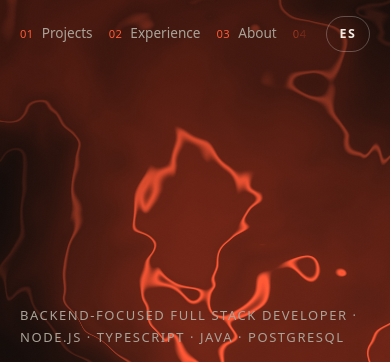
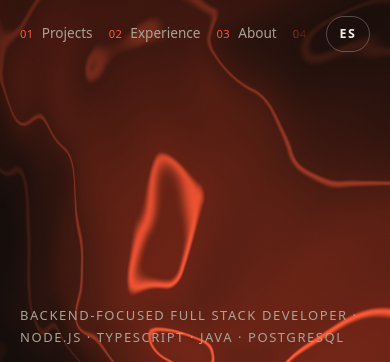
Before and after one commit to valenberdev/portfolio, an Astro site: page /en in a window 390 px wide. Shown: the top 362 px of the page. Built offline with nearby package versions, Linux system fonts and the light colour scheme; Astro itself is replaced by a stand-in of ours; animation ran at ten frames a second; a web font is replaced by a local one.

Commit message:
style: lighter shader noise and idle-time mount for better mobile performance

```diff
--- a/src/components/home/HeroShader.astro
+++ b/src/components/home/HeroShader.astro
@@ -65,7 +65,27 @@
     };
   }
 
-  document.addEventListener('astro:page-load', mount);
+  let scheduled = false;
+
+  function whenIdle(task: () => void) {
+    const run = () => {
+      if ('requestIdleCallback' in window) window.requestIdleCallback(task, { timeout: 2500 });
+      else setTimeout(task, 400);
+    };
+    if (document.readyState === 'complete') run();
+    else window.addEventListener('load', run, { once: true });
+  }
+
+  function schedule() {
+    if (scheduled) return;
+    scheduled = true;
+    whenIdle(() => {
+      scheduled = false;
+      mount();
+    });
+  }
+
+  document.addEventListener('astro:page-load', schedule);
 </script>
 
 <style>
--- a/src/scripts/shader/fragment.ts
+++ b/src/scripts/shader/fragment.ts
@@ -30,7 +30,7 @@ float noise(vec2 p) {
 float fbm(vec2 p) {
   float value = 0.0;
   float amplitude = 0.5;
-  for (int i = 0; i < 5; i++) {
+  for (int i = 0; i < 4; i++) {
     value += amplitude * noise(p);
     p *= 2.0;
     amplitude *= 0.5;
@@ -38,11 +38,15 @@ float fbm(vec2 p) {
   return value;
 }
 
+float fbmLow(vec2 p) {
+  return 0.6 * noise(p) + 0.4 * noise(p * 2.0);
+}
+
 void main() {
   vec2 uv = gl_FragCoord.xy / u_resolution;
   float aspect = u_resolution.x / u_resolution.y;
   vec2 q = uv * vec2(aspect, 1.0) * 2.0;
-  vec2 warp = vec2(fbm(q + u_time * 0.04), fbm(q + vec2(5.2, 1.3) - u_time * 0.035));
+  vec2 warp = vec2(fbmLow(q + u_time * 0.04), fbmLow(q + vec2(5.2, 1.3) - u_time * 0.035));
   float glow = smoothstep(0.55, 0.0, distance(uv * vec2(aspect, 1.0), u_pointer * vec2(aspect, 1.0)));
   float field = fbm(q + 2.2 * warp + (u_pointer - 0.5) * 0.6) + 0.2 * glow;
 
```
